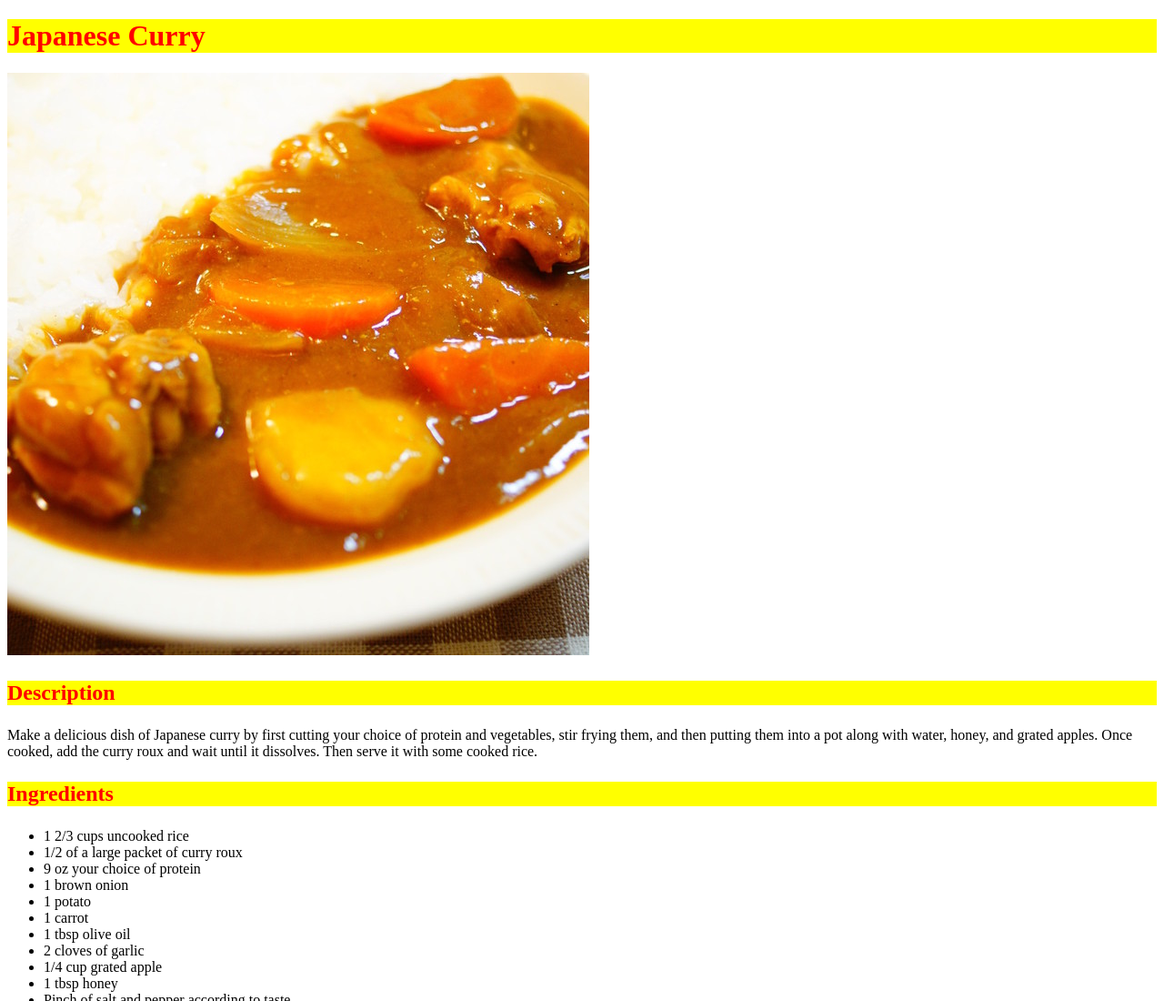
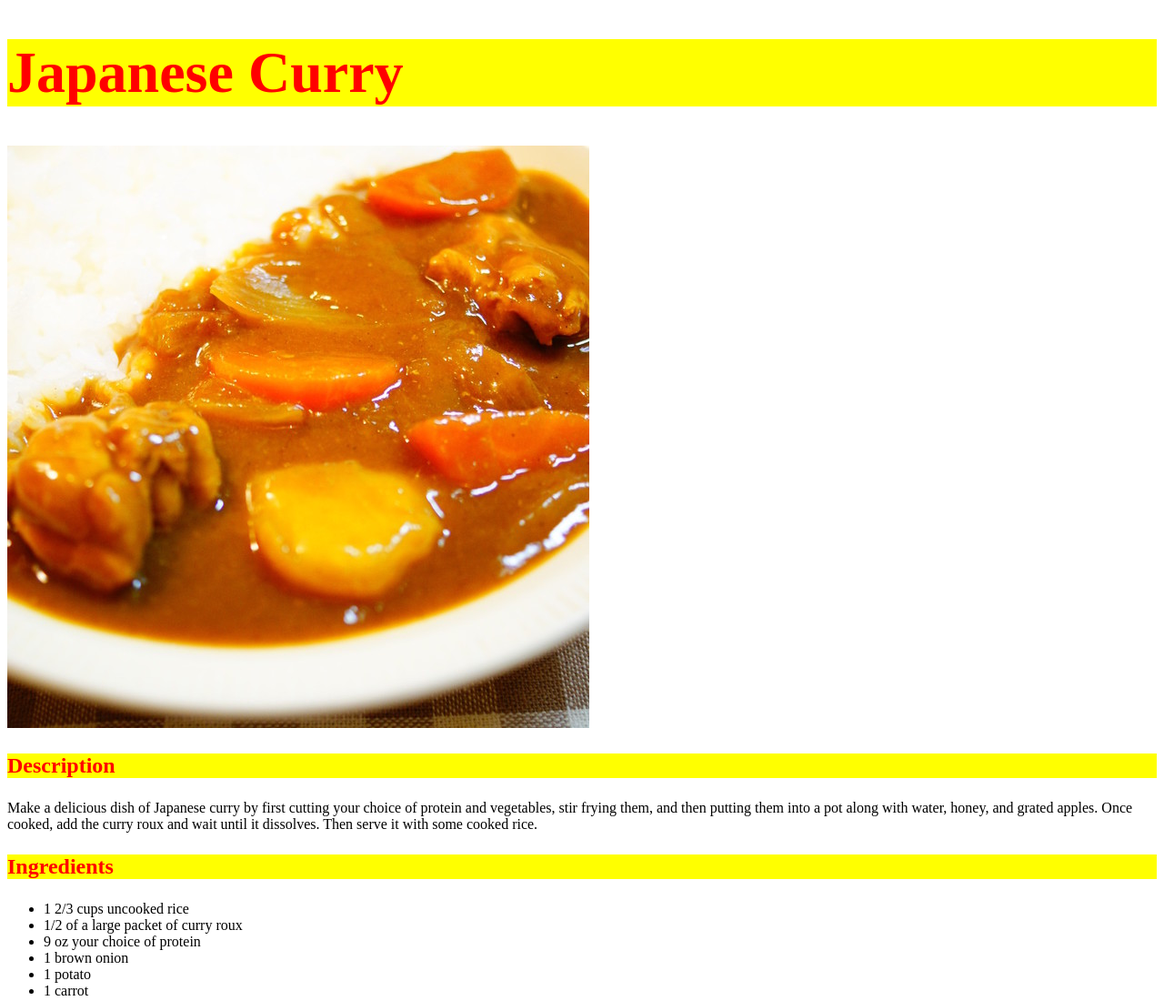
Before and after one commit to yaramiu/odin-recipes, a plain HTML site: page recipes/japanese-curry.html in a window 1280 px wide. Shown: the top 1100 px of the page at 91% size. Drawn offline with Linux system fonts and the light colour scheme.

Commit message:
Resize the Japanese curry webpage heading

```diff
--- a/recipes/japanese-curry.html
+++ b/recipes/japanese-curry.html
@@ -9,7 +9,7 @@
   </head>
 
   <body>
-    <h1 class="curry titleI">Japanese Curry</h1>
+    <h1 class="curry title">Japanese Curry</h1>
 
     <img src="../images/japanese-curry.jpg" alt="Dish of Japanese curry" />
 
```
